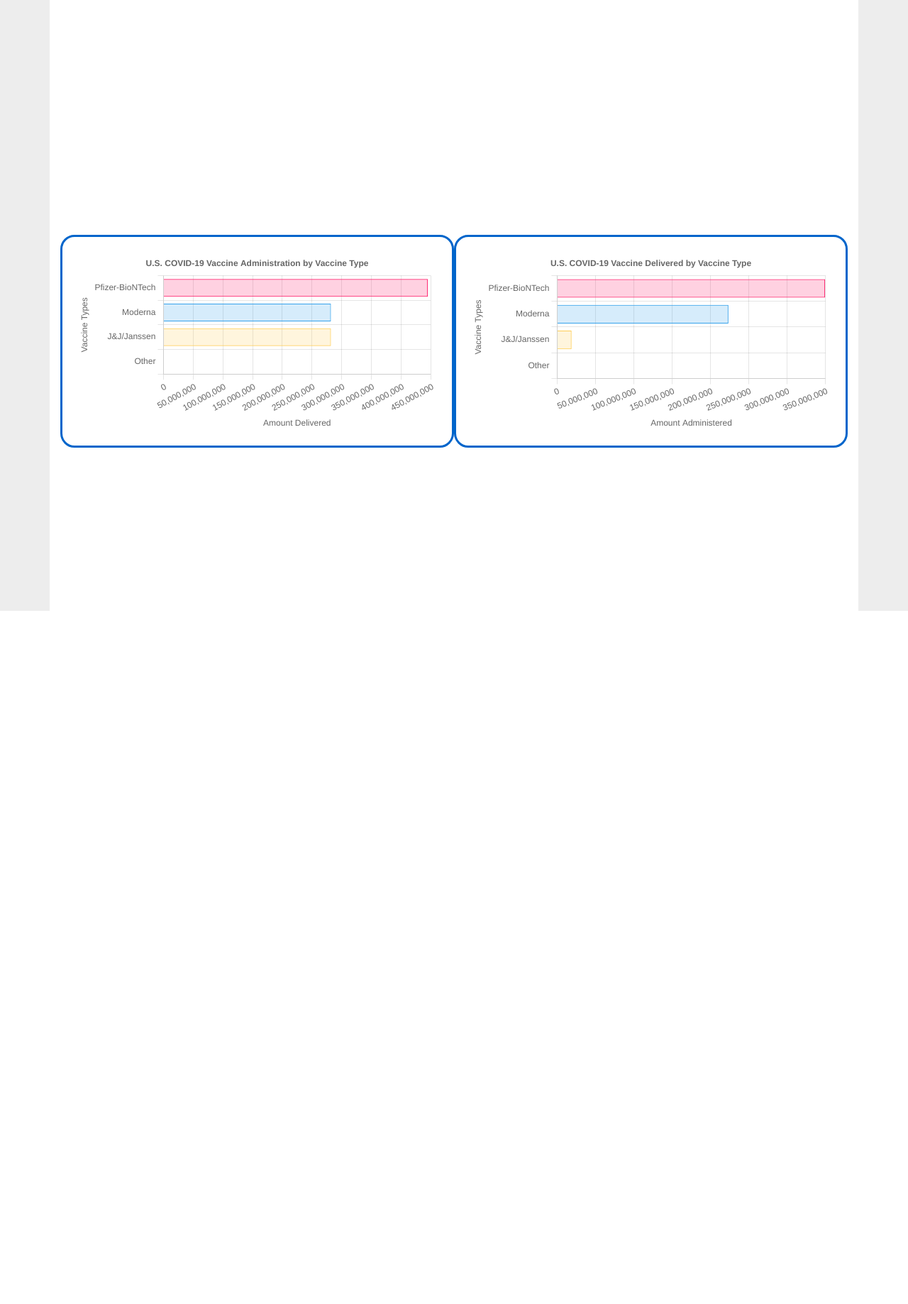
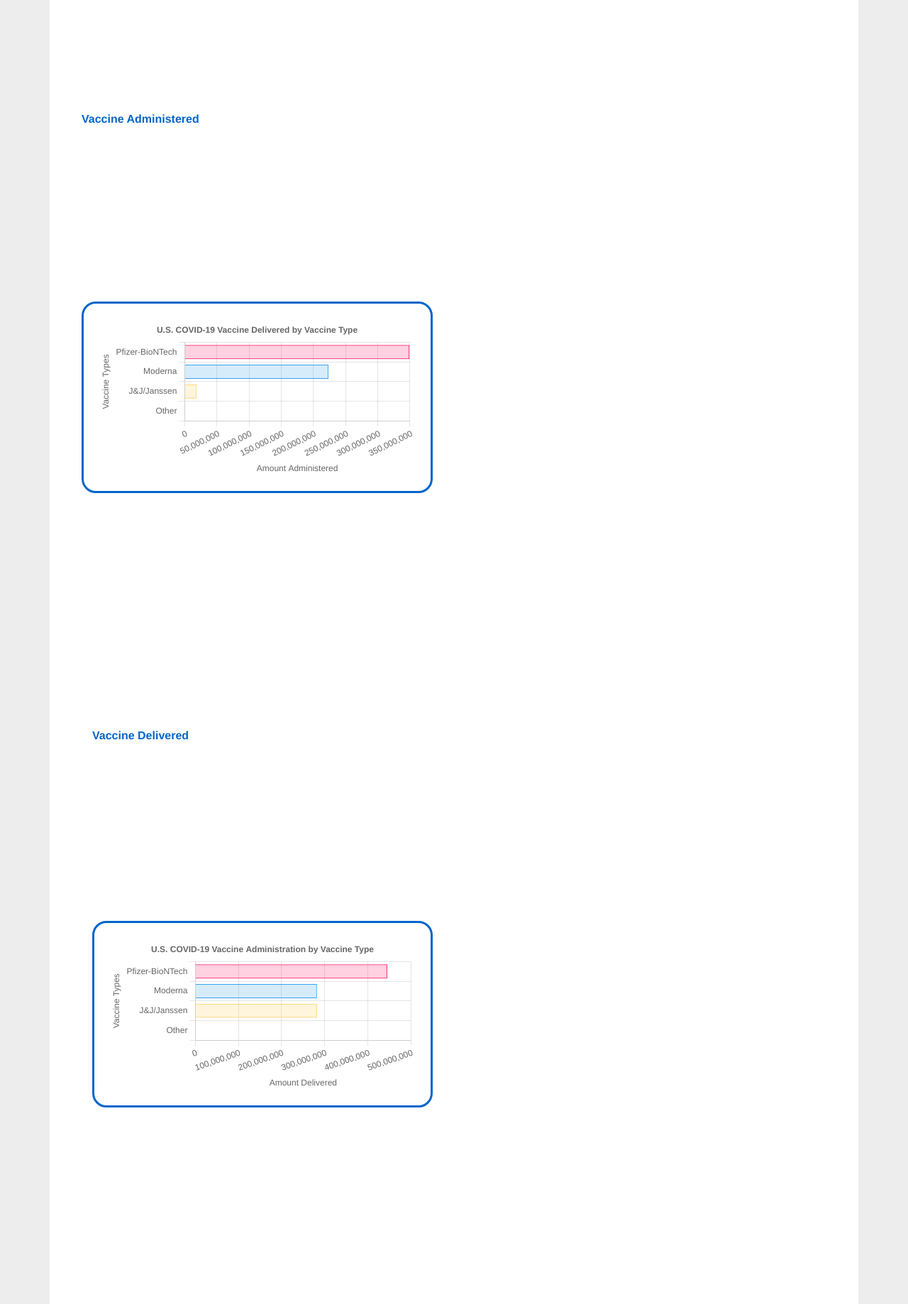
Before and after one commit to Salllym/Covid-19-Visualization-Dashboard, a Flask app: page / in a window 1280 px wide. Shown: the part 1923-3761 px from the top of the page at 71% size. Before the commit the page ends 2784 px from the top, so only its background shows below. Run offline with Flask 2, Linux system fonts and the light colour scheme; data that the repository does not hold is empty; some libraries are stand-ins or nearby versions.

Commit message:
update bar charts

```diff
--- a/templates/index.html
+++ b/templates/index.html
@@ -94,26 +94,45 @@
         </div>
 
       <br>
-      <!-- <div class="table-responsive" style="overflow-x: auto; overflow-y: auto;
-        max-height: 470px; max-width: auto;">
-      </div> -->
 
   <!-- The div that holds the bar charts-->
-      <!-- <div class="chartMenu">
-        <p>Covid 19 Bar Charts</p>
-      </div> -->
+  <!-- <div class="chartMenu"> -->
+
     <!--Chart Section-->
+      <div class="container" style="padding-bottom: 40px;">
+        <div class="row" >
+          <div class="col-md-6 col-sm-12" style="padding: 30px;">
+            <div class="title">Vaccine Administered</div>
+              <div class="chartCard">
+                <div class="chartBox">
+                  <canvas id="Covid_Vaccine_Admin_by_type"></canvas>
+                </div>
+              </div>
+            </div>
+          </div>
+
+          <div class="col-md-6 col-sm-12" style="padding: 30px;">
+            <div class="title">Vaccine Delivered</div>
               <div class="chartCard">
                 <div class="chartBox">
                   <canvas id="Covid_Vaccicne_Delivered_by_type"></canvas>
                 </div>
+              </div>
+            </div>
+          </div>
+
+          <div class="col-md-6 col-sm-12" style="padding: 30px;">
+            <div class="title">Amount of People Vaccinated</div>
+              <div class="chartCard">
                 <div class="chartBox">
-          <canvas id="Covid_Vaccine_Admin_by_type"></canvas>
+                  <canvas id="Number_people_vaccinated_us"></canvas>
                 </div>
-        <!-- <div class="chartBox">
-          <canvas id="Number_people_vaccinated_us"></canvas>
-        </div> -->
               </div>
+            </div>
+          </div>
+      </div>
+
+
   </div>
 
   <div class="container">
@@ -326,7 +345,7 @@
         responsive: true,
         plugins:{
             legend: {
-                position: 'right'
+                display: false
             },
             title: {
               display: true,
```
Lines whose indentation alone changed are shown as unchanged.
